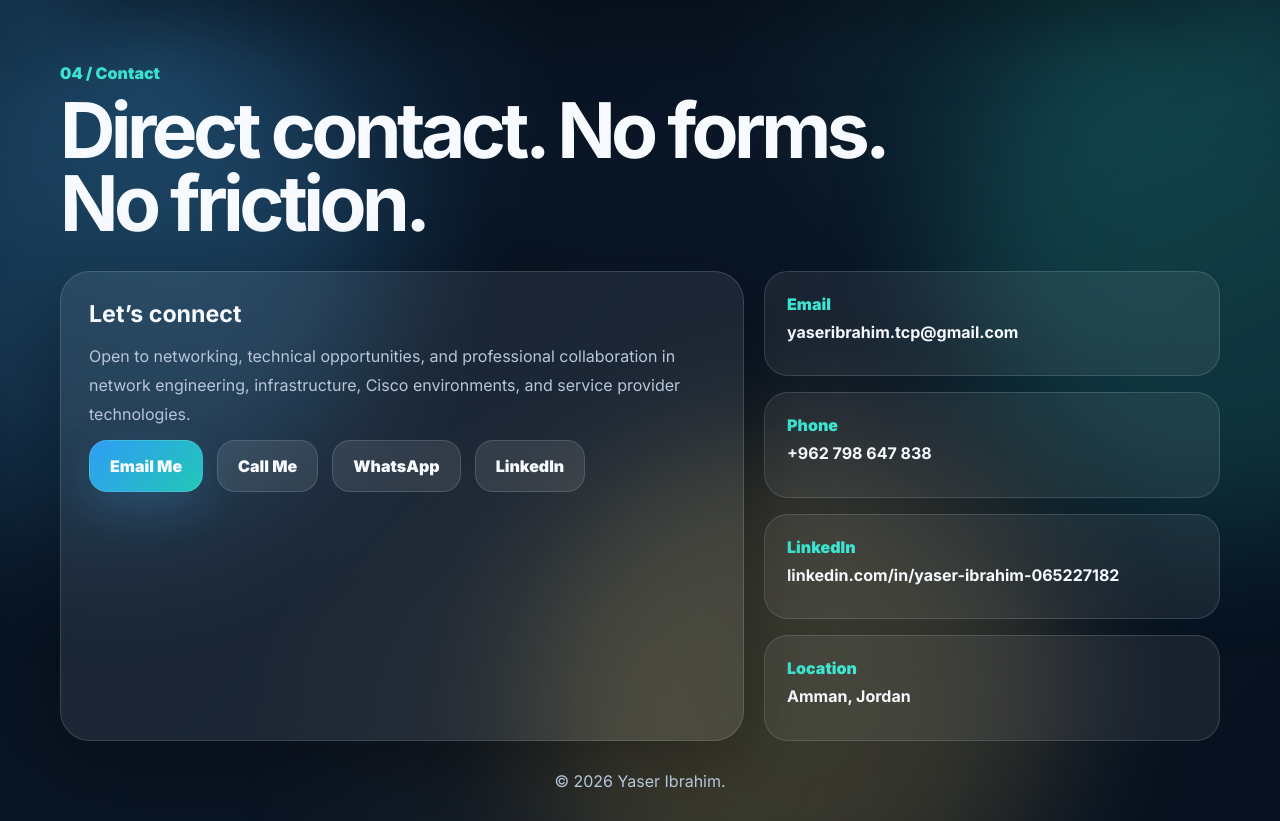
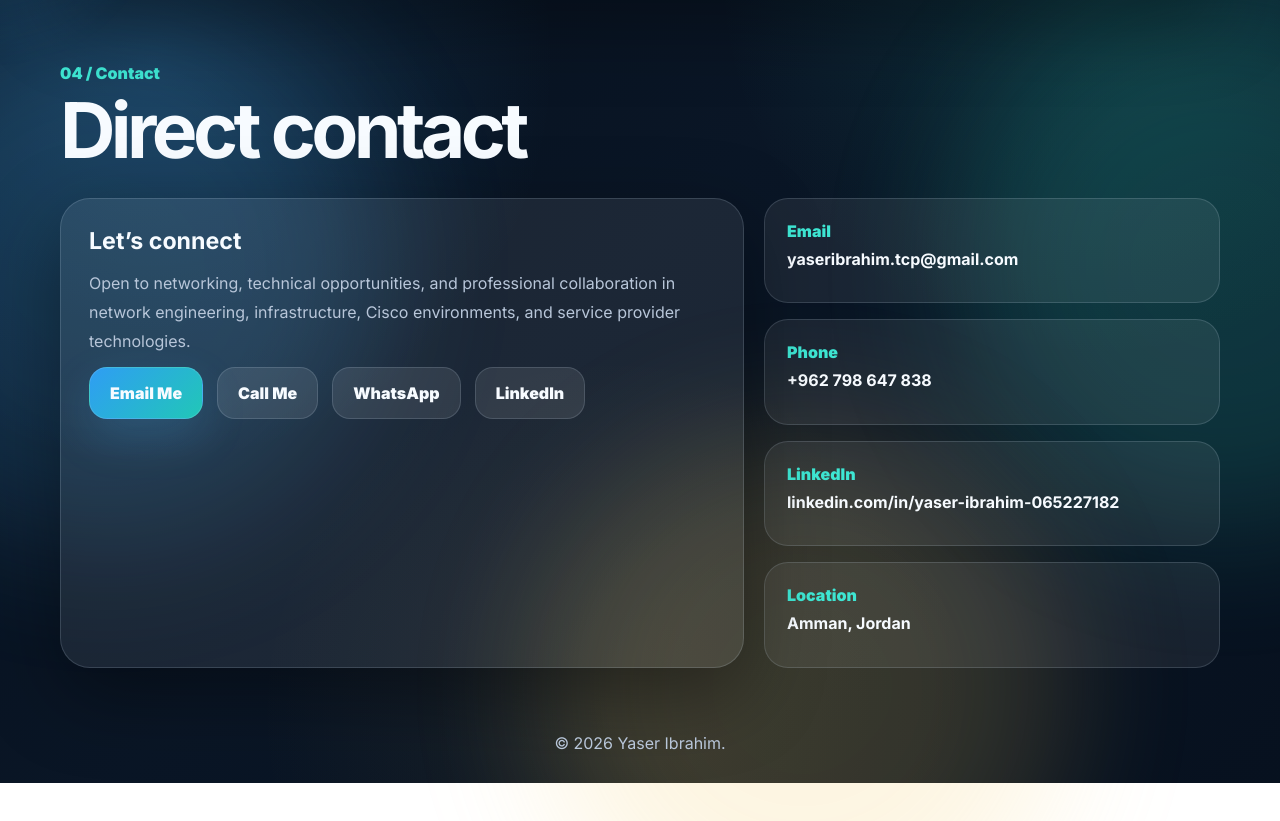
Before and after one commit to yaserdin/CV, a plain HTML site: page index.html in a window 1280 px wide. Both pictures are taken after a click on the button "Contact". Shown: the part 97-918 px from the top of the page. After the commit the page ends 880 px from the top, so only its background shows below. Drawn offline with Linux system fonts and the light colour scheme.

Commit message:
index.html

```diff
--- a/index.html
+++ b/index.html
@@ -964,7 +964,7 @@
     <section class="page" id="contact" data-page="contact">
       <div class="section-head">
         <span>04 / Contact</span>
-        <h2>Direct contact. No forms. No friction.</h2>
+        <h2>Direct contact</h2>
       </div>
 
       <div class="contact-grid">
```
